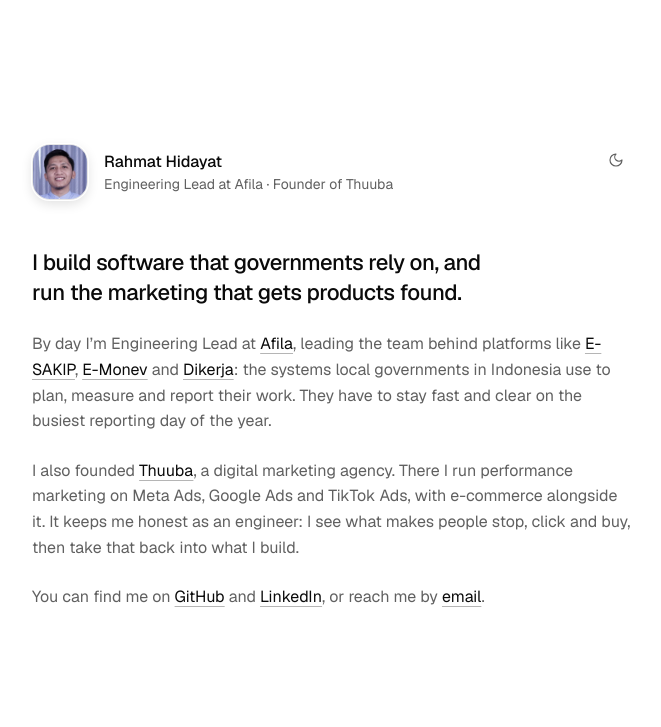
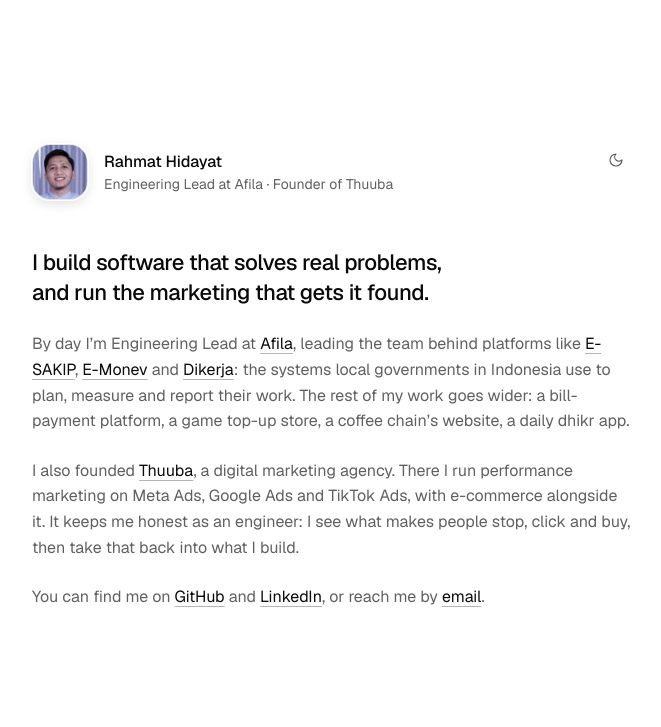
Before and after one commit to zhorahmatt/rahmathidayats.my.id, a website with bundled scripts: page index.html in a window 1280 px wide. Shown: the top 727 px of the page, without its empty margins (308-969 px from the left). Built offline with nearby package versions, Linux system fonts and the light colour scheme.

Commit message:
Widen the headline beyond government work
The lead line now says the software solves real problems rather than
naming governments, and the Afila paragraph ends with the other kinds
of work in the portfolio. Meta descriptions follow.

Co-Authored-By: Claude Fable 5.2 <noreply@anthropic.com>

```diff
--- a/index.html
+++ b/index.html
@@ -22,7 +22,7 @@
     <title>Rahmat Hidayat — Engineering Lead &amp; Founder</title>
     <meta
       name="description"
-      content="Rahmat Hidayat is Engineering Lead at Afila, building platforms for local governments in Indonesia, and founder of Thuuba, a digital marketing agency running performance marketing on Meta, Google and TikTok."
+      content="Rahmat Hidayat builds software that solves real problems, from government platforms to consumer apps. Engineering Lead at Afila and founder of Thuuba, a digital marketing agency running Meta, Google and TikTok Ads."
     />
     <link rel="canonical" href="https://rahmathidayats.my.id/" />
     <meta name="theme-color" content="#ffffff" />
@@ -30,7 +30,7 @@
     <meta property="og:title" content="Rahmat Hidayat — Engineering Lead &amp; Founder" />
     <meta
       property="og:description"
-      content="Engineering Lead at Afila and founder of Thuuba. Software that governments rely on, and the marketing that gets products found."
+      content="Engineering Lead at Afila and founder of Thuuba. Software that solves real problems, and the marketing that gets it found."
     />
     <meta property="og:url" content="https://rahmathidayats.my.id/" />
     <link rel="icon" href="assets/favicon.svg" type="image/svg+xml" />
@@ -100,16 +100,17 @@
 
       <div class="intro">
         <p class="intro__lead rise-in" style="--n: 1">
-          I build software that governments rely on, and run the marketing that gets
-          products found.
+          I build software that solves real problems, and run the marketing that gets
+          it found.
         </p>
         <p class="rise-in" style="--n: 2">
           By day I’m Engineering Lead at <a href="https://afila.co.id" target="_blank" rel="noopener">Afila</a>, leading the team behind platforms like
           <a href="https://esakip.com" target="_blank" rel="noopener">E-SAKIP</a>,
           <a href="https://emonev.com" target="_blank" rel="noopener">E-Monev</a> and
           <a href="https://dikerja.com" target="_blank" rel="noopener">Dikerja</a>: the systems local governments in Indonesia
-          use to plan, measure and report their work. They have to stay fast and clear on
-          the busiest reporting day of the year.
+          use to plan, measure and report their work. The rest of my work goes wider: a
+          bill-payment platform, a game top-up store, a coffee chain’s website, a daily
+          dhikr app.
         </p>
         <p class="rise-in" style="--n: 3">
           I also founded <a href="https://thuuba.web.id" target="_blank" rel="noopener">Thuuba</a>, a digital marketing agency. There I run performance marketing on
```
